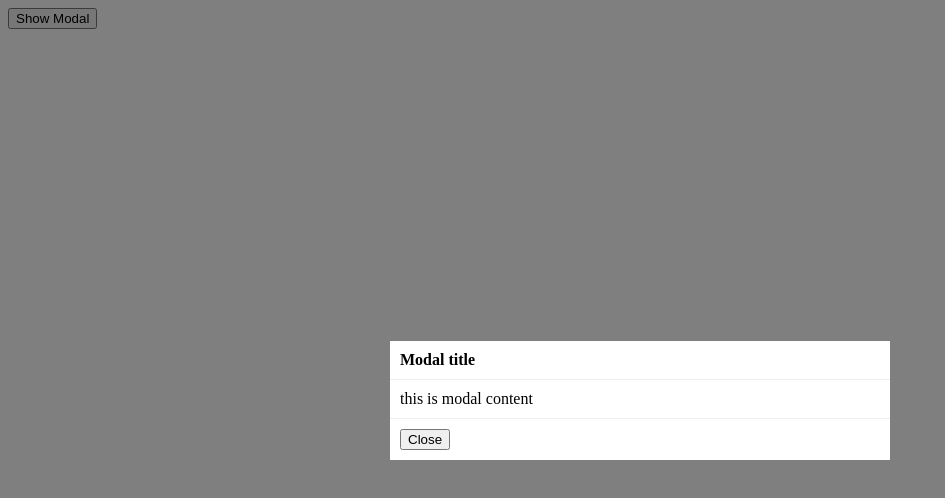
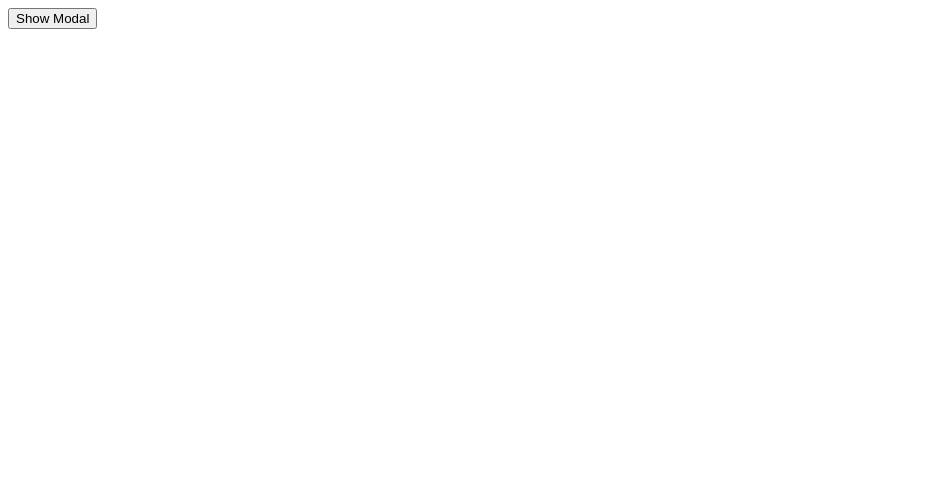
Before and after one commit to KesineeP/modal-component, a React (Create React App) app: page / in a window 1280 px wide. Shown: the top 498 px of the page, without its empty margins (0-945 px from the left). Built offline with nearby package versions, Linux system fonts and the light colour scheme.

Commit message:
Implement onClose event

```diff
--- a/src/App.js
+++ b/src/App.js
@@ -7,9 +7,9 @@ export default function App() {
   return (
     <div className="App">
       <button onClick={() => setShow(true)}>Show Modal</button>
-      {/* {show && <Modal show={show}></Modal>} */}
+      {show && <Modal show={show}></Modal>}
       {/* if show is true will show modal */}
-      <Modal onClose={() => setShow(false)} show={show} />
+      {/* <Modal onClose={() => setShow(false)} show={show} /> */}
     </div>
   );
 }
```
